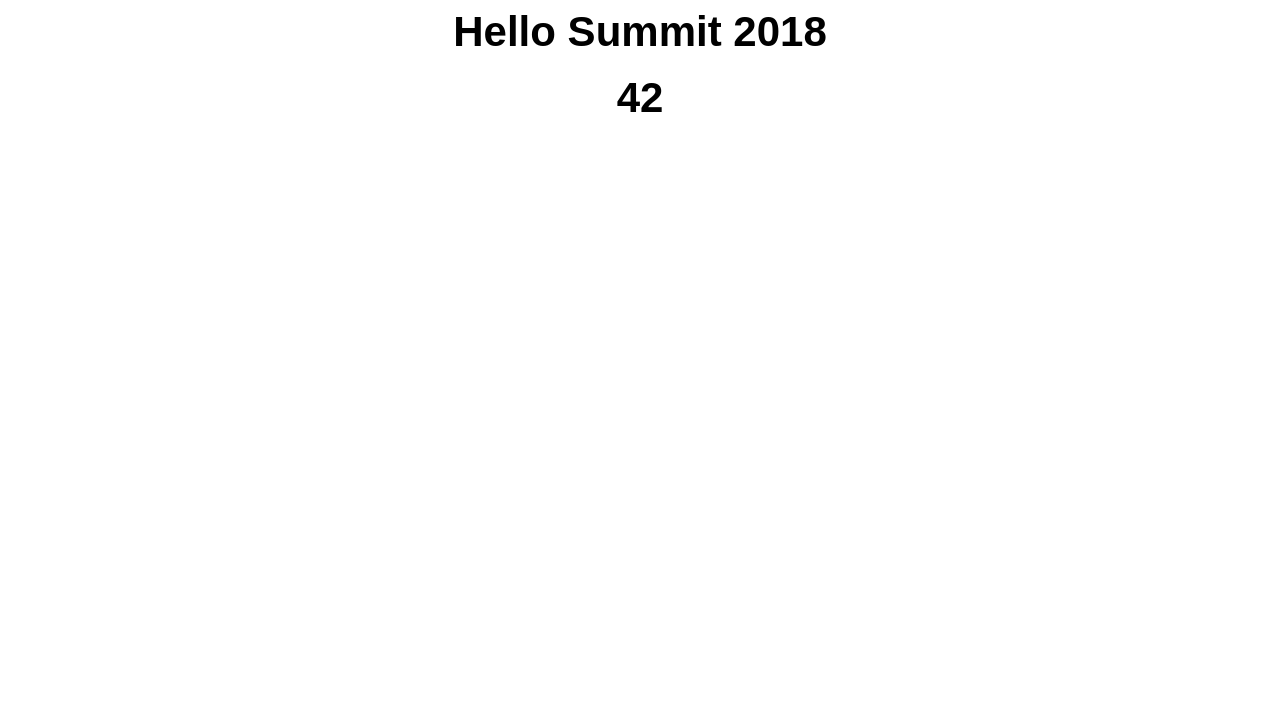
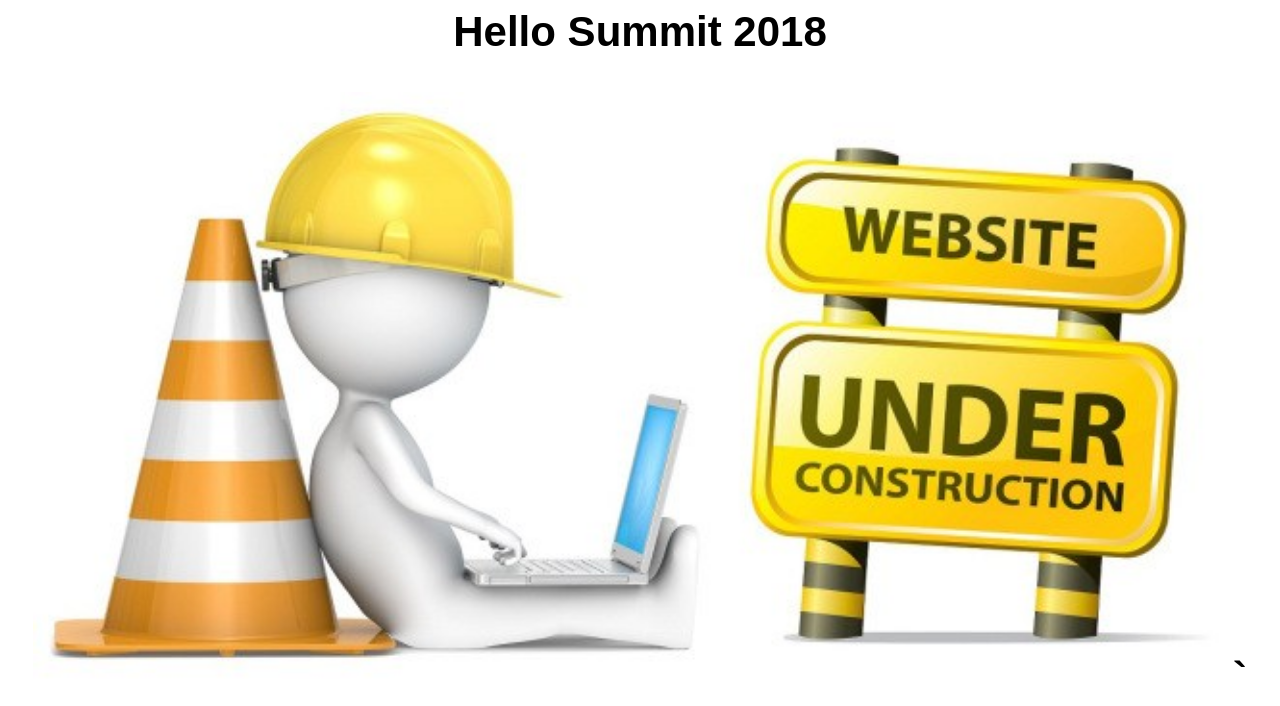
Before and after one commit to itewk/summit-2018-hello-world, a plain HTML site: page index.html in a window 1280 px wide. Drawn offline with Linux system fonts and the light colour scheme.

Commit message:
add placeholder image

```diff
--- a/index.html
+++ b/index.html
@@ -5,6 +5,7 @@
   <body>
     <div style="text-align: center; font-weight: bold; font-family: sans-serif; font-size: 42px">Hello Summit 2018</div>
     <br />
-    <div style="text-align: center; font-weight: bold; font-family: sans-serif; font-size: 42px">42</div>
+    <br />
+    <div style="text-align: center; font-weight: bold; font-family: sans-serif; font-size: 42px"><img src='image.jpg' width=1200px></img>`</div>
   </body>
 </html>
```
Also changed, not shown: image.jpg (added).
